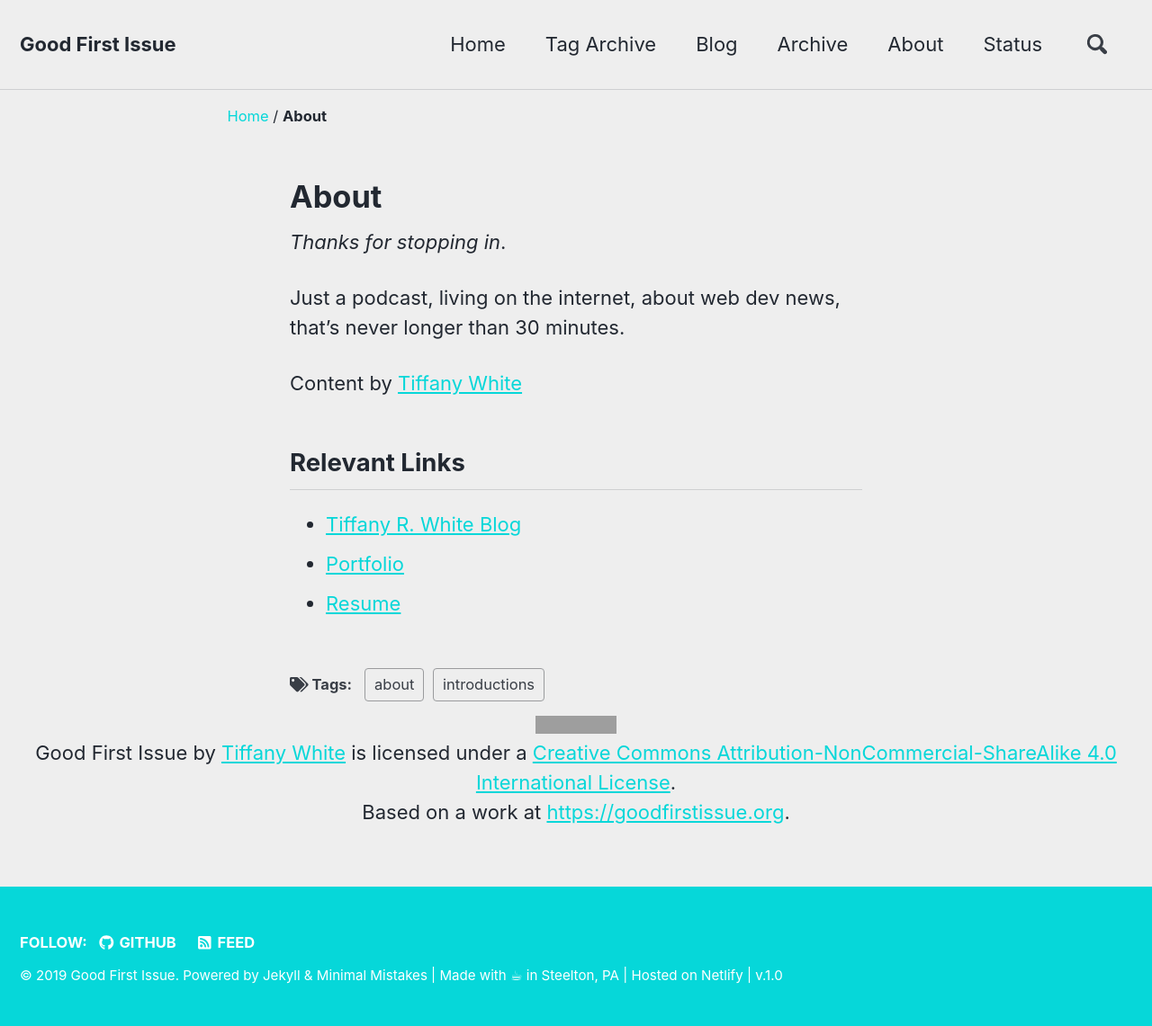
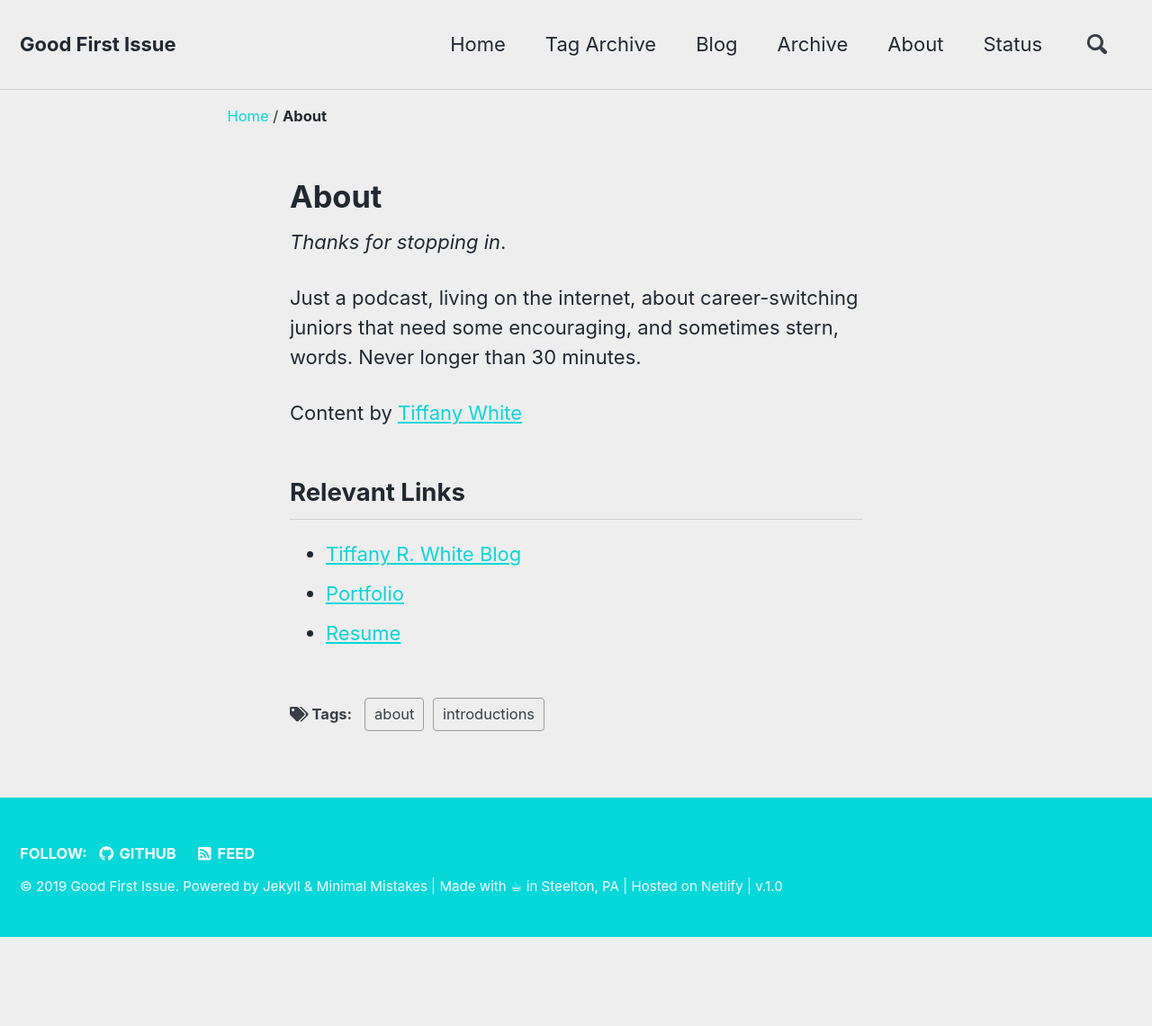
Before and after one commit to twhite96/good-first-issue-pod, a Jekyll site: the page built from about/index.md, in a window 1280 px wide. Shown: the whole page at 90% size. Built offline with Jekyll 4.4.1, drawn with Linux system fonts in a browser that asks for light colours; nearby versions of some CDN libraries; after the commit the page ends 1042 px from its top, so only the background shows below that; grey boxes are pictures that could not be loaded.

Commit message:
Clean up

```diff
--- a/_data/navigation.yml
+++ b/_data/navigation.yml
@@ -1,7 +1,7 @@
 # main links links
 main:
 - title: "Home"
-  url: https://goodfirstissue.org
+  url: /
 
 - title: "Tag Archive"
   url: /tags/
--- a/_layouts/default.html
+++ b/_layouts/default.html
@@ -29,10 +29,6 @@
       </div>
     {% endif %}
 
-    <div class="license">
-      <a rel="license" href="https://creativecommons.org/licenses/by-nc-sa/4.0/"><img alt="Creative Commons License" style="border-width:0" src="https://i.creativecommons.org/l/by-nc-sa/4.0/88x31.png" /></a><br /><span xmlns:dct="http://purl.org/dc/terms/" property="dct:title">Good First Issue</span> by <a xmlns:cc="https://creativecommons.org/ns#" href="https://www.tiffanyrwhite.com" property="cc:attributionName" rel="cc:attributionURL">Tiffany White</a> is licensed under a <a rel="license" href="https://creativecommons.org/licenses/by-nc-sa/4.0/">Creative Commons Attribution-NonCommercial-ShareAlike 4.0 International License</a>.<br />Based on a work at <a xmlns:dct="https://purl.org/dc/terms/" href="https://goodfirstissue.org" rel="dct:source">https://goodfirstissue.org</a>.
-    </div>
-
     <!-- <div class="patreon">
       <a href="https://www.patreon.com/bePatron?u=1009398" data-patreon-widget-type="become-patron-button">Become a Patron!</a>
       <script src="https://c6.patreon.com/becomePatronButton.bundle.js"></script>
--- a/about/index.md
+++ b/about/index.md
@@ -9,7 +9,7 @@ comments: false
 
 *Thanks for stopping in*.
 
-Just a podcast, living on the internet, about web dev news, that's never longer than 30 minutes.
+Just a podcast, living on the internet, about career-switching juniors that need some encouraging, and sometimes stern, words. Never longer than 30 minutes.
 
 Content by <a href="https://twitter.com/tiffanywhitedev">Tiffany White</a>
 
```
